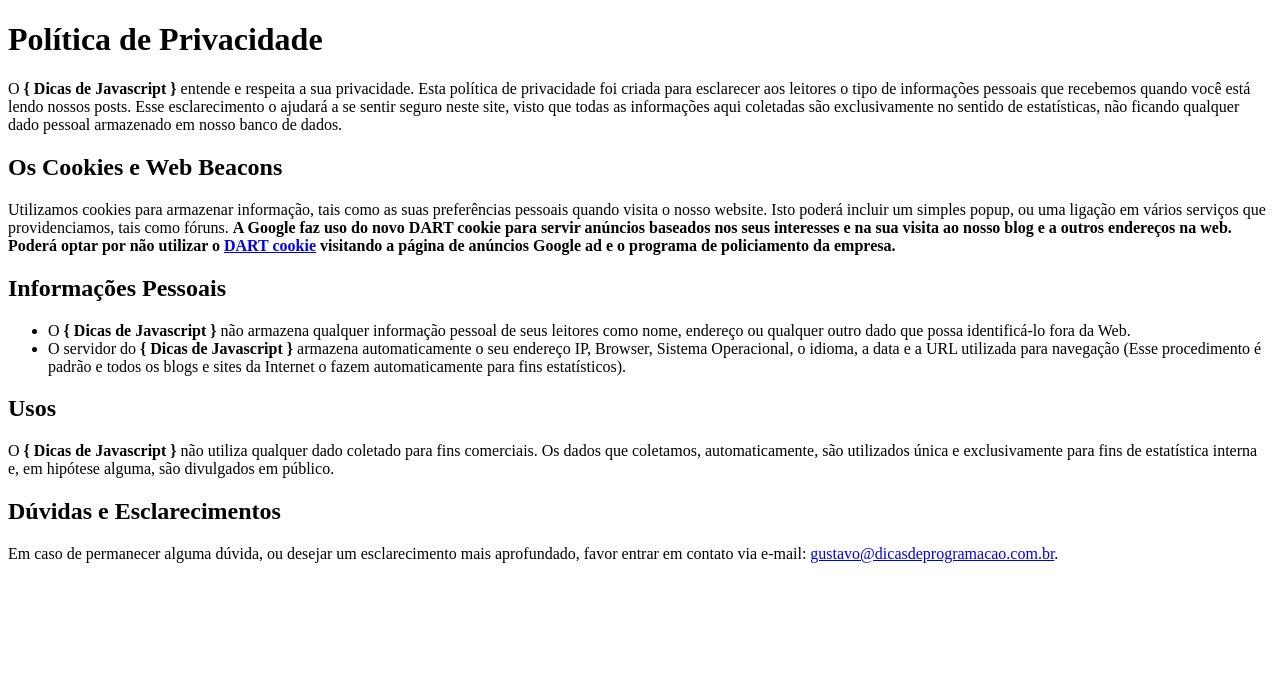
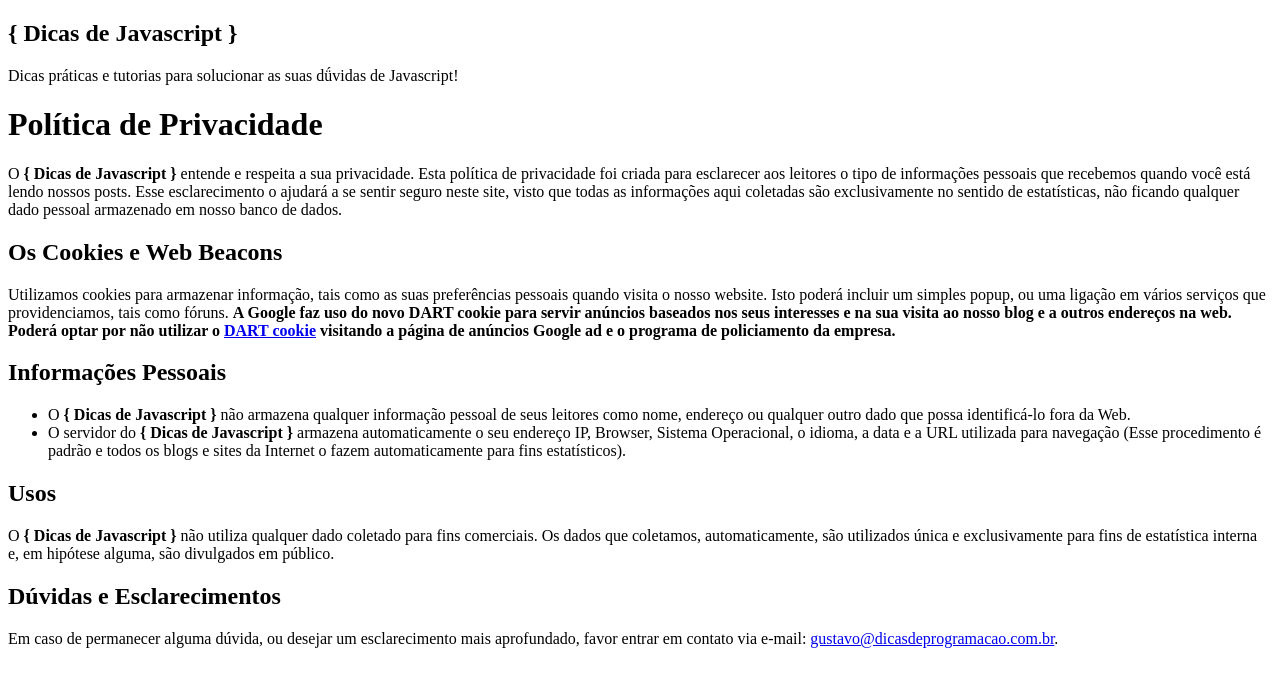
Before and after one commit to gustavofoa/dicasdejavascript.com.br, a Gatsby site: page /politica-de-privacidade in a window 1280 px wide. Built offline with nearby package versions, Linux system fonts and the light colour scheme; Gatsby itself is replaced by a stand-in of ours.

Commit message:
create component Profile

```diff
--- /dev/null
+++ b/src/components/Profile/index.js
@@ -0,0 +1,12 @@
+import React from 'react'
+
+const Profile = () => (
+    <div className="Profile-wrapper">
+        <h1>&#123; Dicas de Javascript &#125;</h1>
+        <p>
+            Dicas práticas e tutorias para solucionar as suas dǘvidas de Javascript!
+        </p>
+    </div>
+)
+
+export default Profile
--- a/src/components/layout.js
+++ b/src/components/layout.js
@@ -1,9 +1,15 @@
 import React from "react"
 import PropTypes from "prop-types"
+import Profile from "./Profile"
 
 const Layout = ({ children }) => {
   return (
+    <>
+    <aside>
+      <Profile></Profile>
+    </aside>
     <main>{children}</main>
+    </>
   )
 }
 
--- a/src/pages/politica-de-privacidade.js
+++ b/src/pages/politica-de-privacidade.js
@@ -1,7 +1,8 @@
 import React from 'react';
+import Layout from '../components/layout';
 
 const PoliticaDePrivacidadePage = () => (
-    <>
+    <Layout>
         <h1>Política de Privacidade</h1>
         <p>
             O <strong>&#123; Dicas de Javascript &#125;</strong> entende e respeita a sua privacidade. Esta política de privacidade foi criada para esclarecer aos leitores o tipo de informações pessoais que recebemos quando você está lendo nossos posts. Esse esclarecimento o ajudará a se sentir seguro neste site, visto que todas as informações aqui coletadas são exclusivamente no sentido de estatísticas, não ficando qualquer dado pessoal armazenado em nosso banco de dados.
@@ -27,8 +28,7 @@
         <p>
             Em caso de permanecer alguma dúvida, ou desejar um esclarecimento mais aprofundado, favor entrar em contato via e-mail: <a href="mailto:gustavo@dicasdeprogramacao.com.br">gustavo@dicasdeprogramacao.com.br</a>.
         </p>
-
-    </>
+    </Layout>
 )
 
 export default PoliticaDePrivacidadePage;
```
Lines whose indentation alone changed are shown as unchanged.
